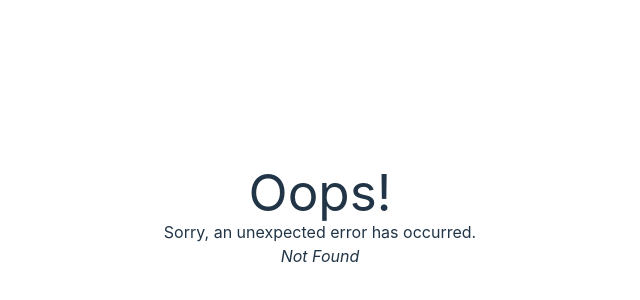
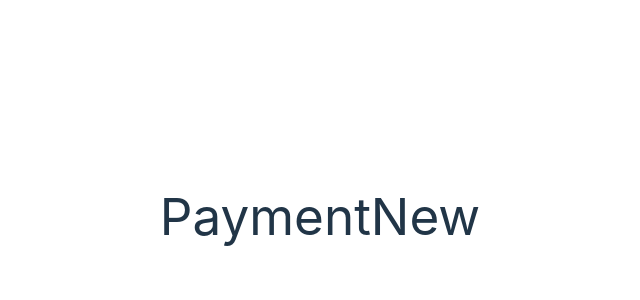
Before and after one commit to adilsonsds/money-flies, a React (Vite) app: page /#/payments/new in a window 1280 px wide. Before the commit this address had no page. Shown: the part 184-484 px from the top of the page, without its empty margins (320-960 px from the left). Built offline with nearby package versions, Linux system fonts and the light colour scheme.

Commit message:
Adding ParmentsNew Page

```diff
--- a/src/main.tsx
+++ b/src/main.tsx
@@ -8,6 +8,7 @@ import {
 import './index.css'
 import ErrorPage from './ErrorPage.tsx';
 import PaymentsList from './routes/PaymentsList.tsx';
+import PaymentsNew from './routes/PaymentsNew.tsx';
 
 const router = createHashRouter([
   {
@@ -19,6 +20,10 @@ const router = createHashRouter([
     path: "/payments/list",
     element: <PaymentsList />,
   },
+  {
+    path: "/payments/new",
+    element: <PaymentsNew />,
+  },
 ]);
 
 ReactDOM.createRoot(document.getElementById('root')!).render(
--- a/src/routes/PaymentsList.tsx
+++ b/src/routes/PaymentsList.tsx
@@ -41,7 +41,7 @@ export default function PaymentsList() {
                 <Link type="submit"
                     className="px-4 py-2 rounded-md text-white bg-indigo-600 hover:bg-indigo-700 focus:outline-none focus:ring-2 focus:ring-offset-2 focus:ring-indigo-500"
                     // to={`/payments/new?${getFilterURL({ startDate: new Date(filter.startDate), endDate: new Date(filter.endDate), category: filter.category })}`}
-                    to="/"
+                    to="/payments/new"
                 >
                     Add payment
                 </Link>
--- /dev/null
+++ b/src/routes/PaymentsNew.tsx
@@ -0,0 +1,7 @@
+export default function PaymentsNew() {
+    return (
+        <div>
+            <h1>PaymentNew</h1>
+        </div>
+    );
+}
```
